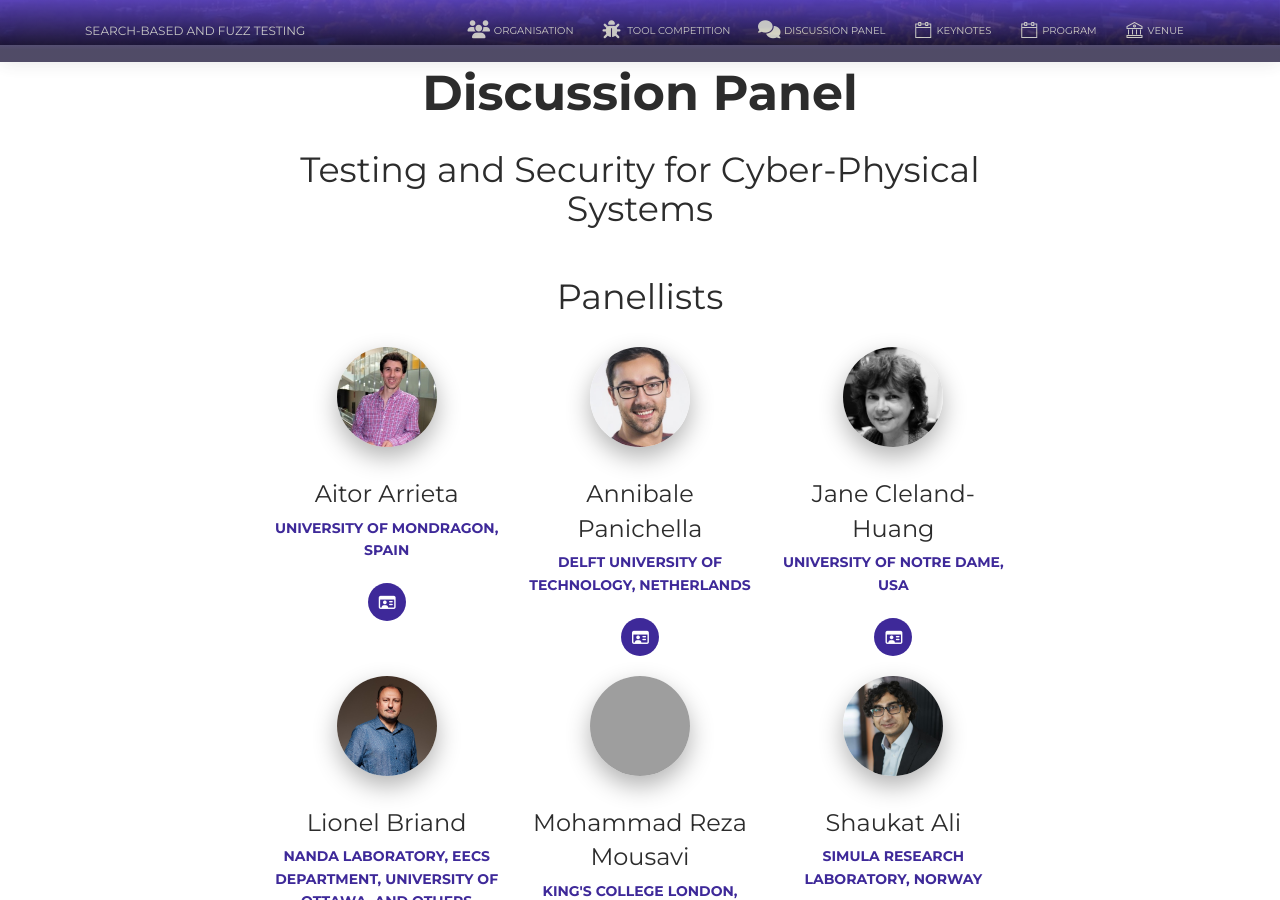
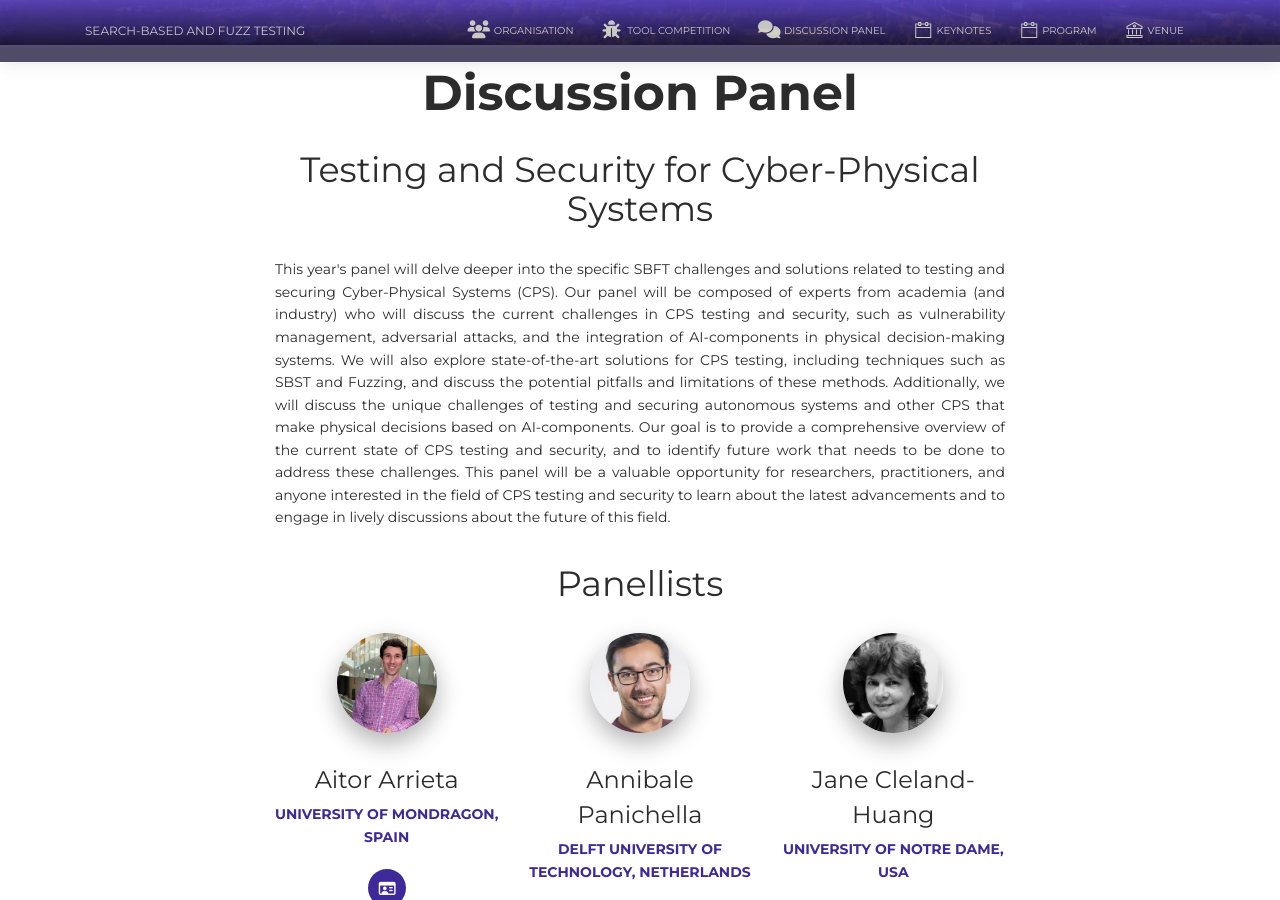
Before and after one commit to sbft23/sbft23.github.io, a Jekyll site: the page built from panel/index.html, in a window 1280 px wide and 900 px high, scrolled down 405 px. Built offline with Jekyll 4.4.1, drawn with Linux system fonts in a browser that asks for light colours; nearby versions of some CDN libraries; grey boxes are pictures that could not be loaded.

Commit message:
Added panel about

```diff
--- a/panel/index.html
+++ b/panel/index.html
@@ -5,7 +5,7 @@ layout: default
 <div class="col-md-8 ml-auto mr-auto text-center">
     <h1 class="title">Discussion Panel</h1>
     <h2>Testing and Security for Cyber-Physical Systems</h2>
-    <p></p>
+    <p class="text-justify">This year's panel will delve deeper into the specific SBFT challenges and solutions related to testing and securing Cyber-Physical Systems (CPS). Our panel will be composed of experts from academia (and industry) who will discuss the current challenges in CPS testing and security, such as vulnerability management, adversarial attacks, and the integration of AI-components in physical decision-making systems. We will also explore state-of-the-art solutions for CPS testing, including techniques such as SBST and Fuzzing, and discuss the potential pitfalls and limitations of these methods. Additionally, we will discuss the unique challenges of testing and securing autonomous systems and other CPS that make physical decisions based on AI-components. Our goal is to provide a comprehensive overview of the current state of CPS testing and security, and to identify future work that needs to be done to address these challenges. This panel will be a valuable opportunity for researchers, practitioners, and anyone interested in the field of CPS testing and security to learn about the latest advancements and to engage in lively discussions about the future of this field.</p>
     <div class="section section-team">
         <h2 class="subtitle">Panellists</h2>
         <div class="team">
```
